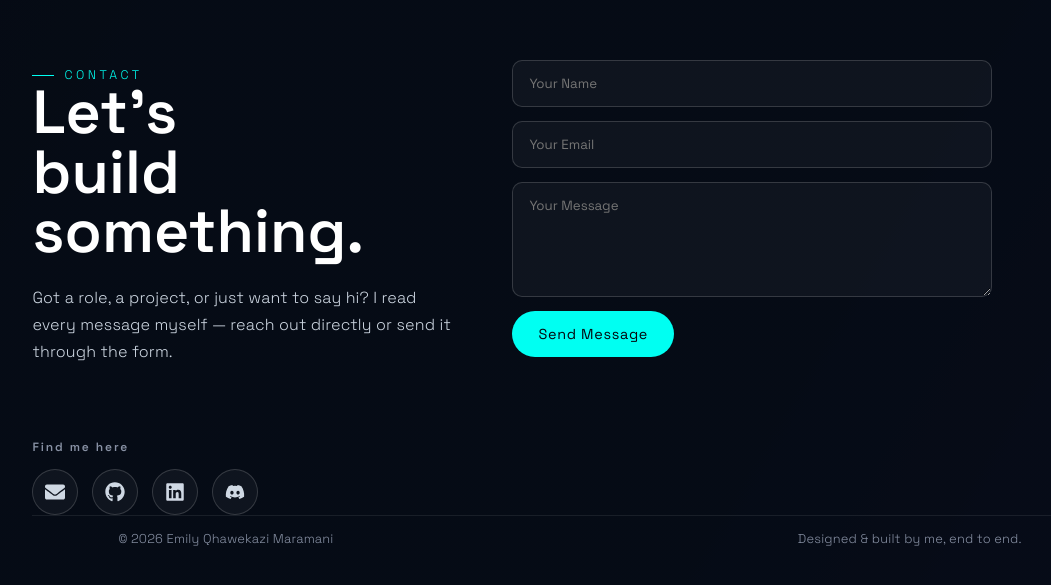
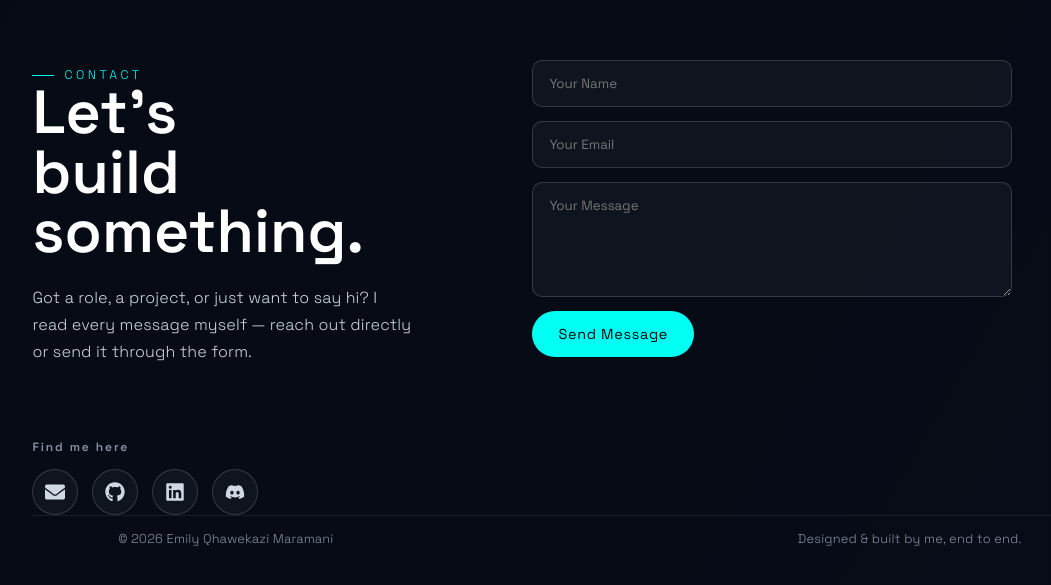
Before and after one commit to Qhawekazii/My-Portfolio, a React (Vite) app: page / in a window 1280 px wide. Shown: the part 4983-5568 px from the top of the page, without its empty margins (70-1121 px from the left). Built offline with nearby package versions, Linux system fonts and the light colour scheme.

Commit message:
Push contact form further right
Narrow the heading column slightly and widen the gap between it and
the form so the form sits further to the right of "Let's build
something."

```diff
--- a/src/index.css
+++ b/src/index.css
@@ -1148,8 +1148,8 @@ h1, h2, h3, h4 {
 
 .contact-grid {
   display: grid;
-  grid-template-columns: minmax(260px, 420px) 1fr;
-  gap: 60px;
+  grid-template-columns: minmax(260px, 380px) 1fr;
+  gap: 120px;
   align-items: start;
 }
 
```
